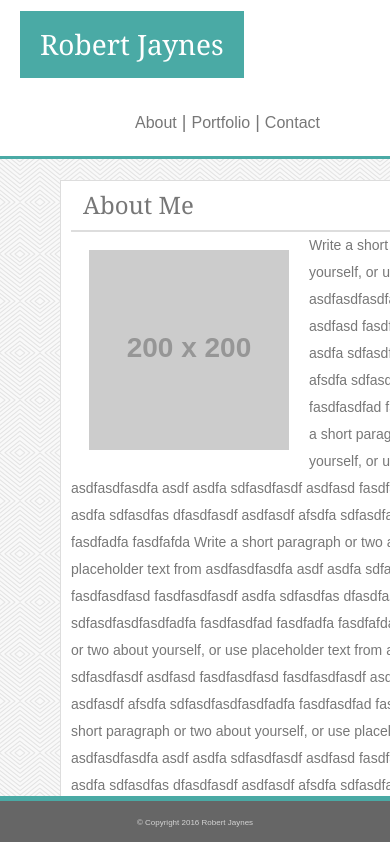
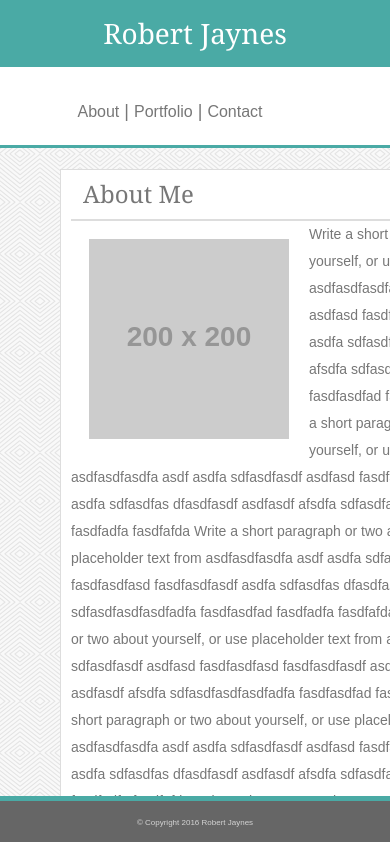
Before and after one commit to raj594/Responsive-Portfolio, a plain HTML site: page index.html in a window 390 px wide. Shown: the top 842 px of the page. Drawn offline with Linux system fonts and the light colour scheme; placeholder pictures from the web are drawn by us.

Commit message:
fix 640 media query

```diff
--- a/assets/css/style2.css
+++ b/assets/css/style2.css
@@ -356,4 +356,15 @@ h4 {
     border: 1px solid #dddddd;
 }
 
+h1 {
+    margin: 0;
+    float: none;
+
 }
+
+nav {
+    float: none;
+    text-align: center;
+}
+
+}
```
Also changed, not shown: 1 other file.
